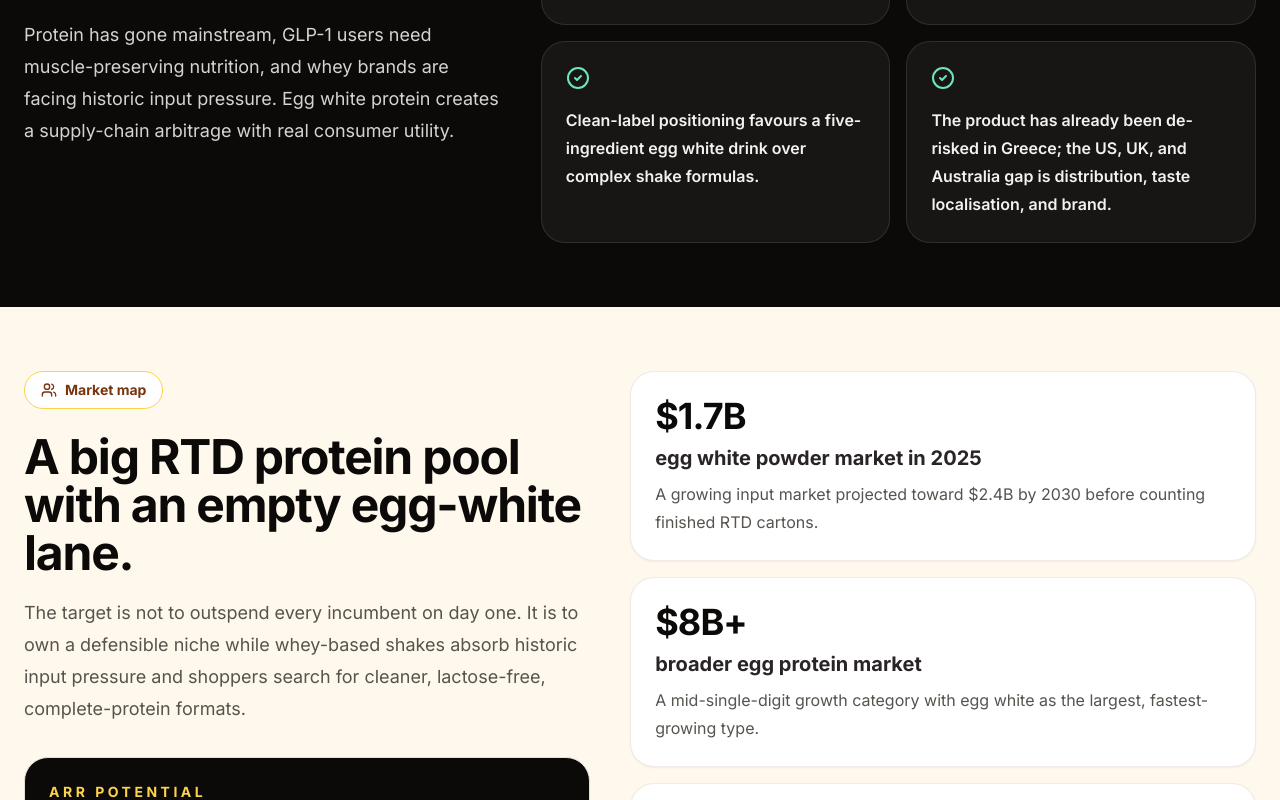
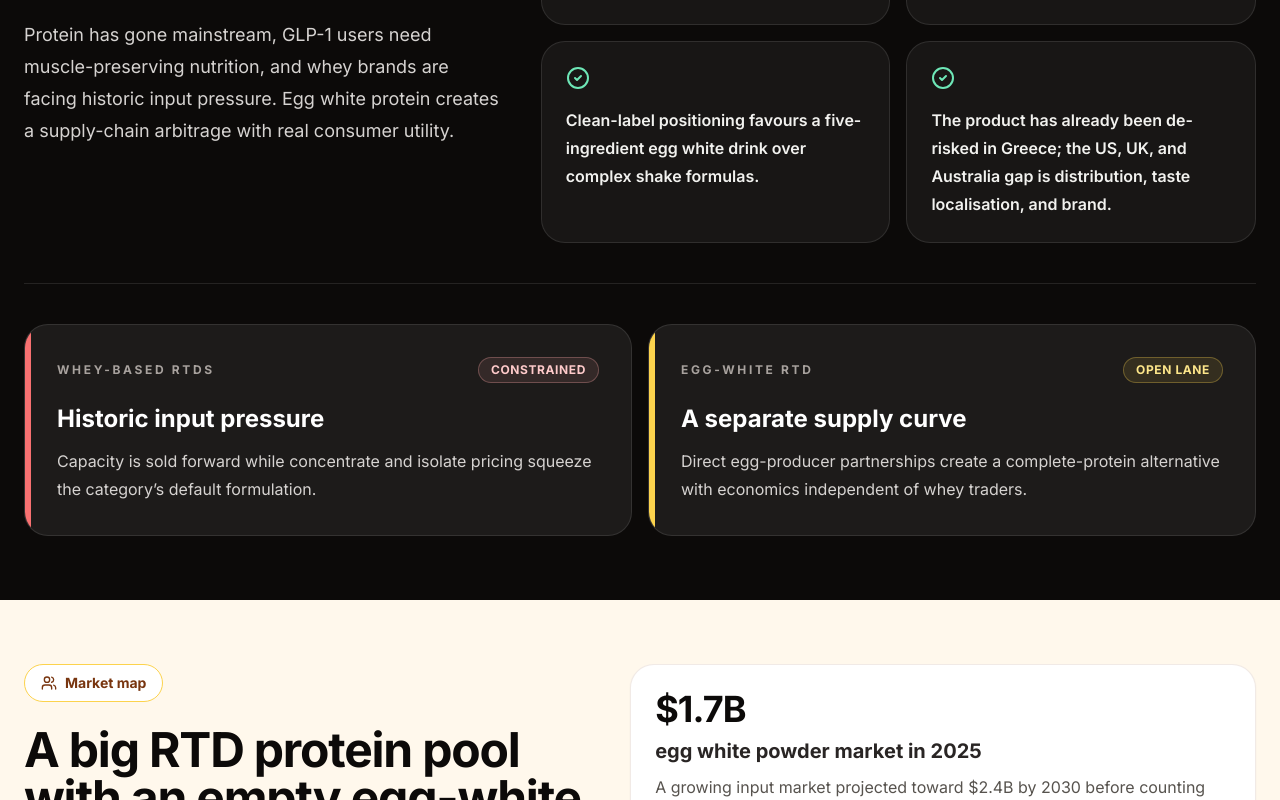
Before and after one commit to march-dave/react-next-anycase, a Next.js app: page /egg-white-protein-drinks in a window 1280 px wide. Shown: the part 2794-3594 px from the top of the page. Built offline with nearby package versions, Linux system fonts and the light colour scheme.

Commit message:
Clarify egg white supply advantage

```diff
--- a/pages/egg-white-protein-drinks.js
+++ b/pages/egg-white-protein-drinks.js
@@ -90,6 +90,25 @@ const whyNow = [
   'GLP-1 weight-loss users are being told to protein-load to protect lean mass, adding medical demand to the existing fitness base.',
   'Clean-label positioning favours a five-ingredient egg white drink over complex shake formulas.',
   'The product has already been de-risked in Greece; the US, UK, and Australia gap is distribution, taste localisation, and brand.',
+]
+
+const supplyComparison = [
+  {
+    label: 'Whey-based RTDs',
+    status: 'Constrained',
+    headline: 'Historic input pressure',
+    body: 'Capacity is sold forward while concentrate and isolate pricing squeeze the category’s default formulation.',
+    accent: 'bg-red-400',
+    badge: 'border-red-300/30 bg-red-300/10 text-red-200',
+  },
+  {
+    label: 'Egg-white RTD',
+    status: 'Open lane',
+    headline: 'A separate supply curve',
+    body: 'Direct egg-producer partnerships create a complete-protein alternative with economics independent of whey traders.',
+    accent: 'bg-amber-300',
+    badge: 'border-amber-300/30 bg-amber-300/10 text-amber-200',
+  },
 ]
 
 const risks = [
@@ -333,7 +352,8 @@ export default function EggWhiteProteinDrinks() {
         </section>
 
         <section id="why-now" className="bg-stone-950 text-white">
-          <div className="mx-auto grid max-w-7xl gap-10 px-6 py-16 md:grid-cols-[0.8fr_1.2fr]">
+          <div className="mx-auto max-w-7xl px-6 py-16">
+            <div className="grid gap-10 md:grid-cols-[0.8fr_1.2fr]">
               <div>
                 <div className="inline-flex items-center gap-2 rounded-full bg-amber-300 px-4 py-2 text-sm font-black text-stone-950"><TrendingUp className="h-4 w-4" /> Why now</div>
                 <h2 className="mt-6 text-4xl font-black tracking-tight md:text-5xl">Demand is rising while whey supply is on fire.</h2>
@@ -345,6 +365,21 @@ export default function EggWhiteProteinDrinks() {
                     <CheckCircle2 className="h-6 w-6 text-emerald-300" />
                     <p className="mt-4 font-semibold leading-7 text-stone-100">{item}</p>
                   </div>
+                ))}
+              </div>
+            </div>
+
+            <div className="mt-10 grid gap-4 border-t border-white/10 pt-10 md:grid-cols-2">
+              {supplyComparison.map((item) => (
+                <article key={item.label} className="relative overflow-hidden rounded-3xl border border-white/10 bg-white/[0.07] p-6 md:p-8">
+                  <div className={`absolute inset-y-0 left-0 w-1.5 ${item.accent}`} />
+                  <div className="flex flex-wrap items-center justify-between gap-3">
+                    <p className="text-xs font-black uppercase tracking-[0.22em] text-stone-400">{item.label}</p>
+                    <span className={`rounded-full border px-3 py-1 text-xs font-black uppercase tracking-wider ${item.badge}`}>{item.status}</span>
+                  </div>
+                  <h3 className="mt-5 text-2xl font-black">{item.headline}</h3>
+                  <p className="mt-3 max-w-xl leading-7 text-stone-300">{item.body}</p>
+                </article>
               ))}
             </div>
           </div>
```
Lines whose indentation alone changed are shown as unchanged.
